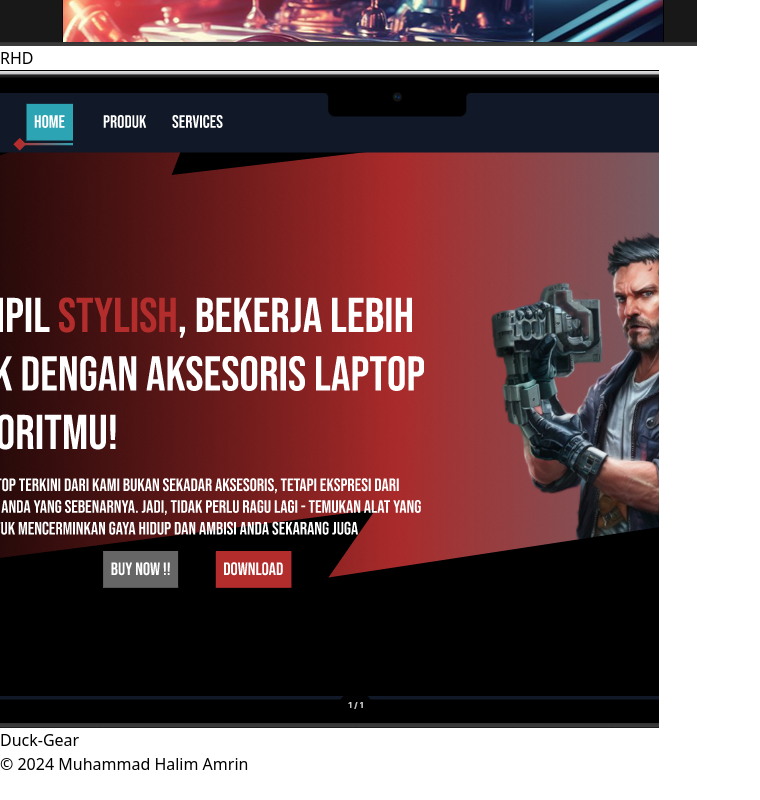
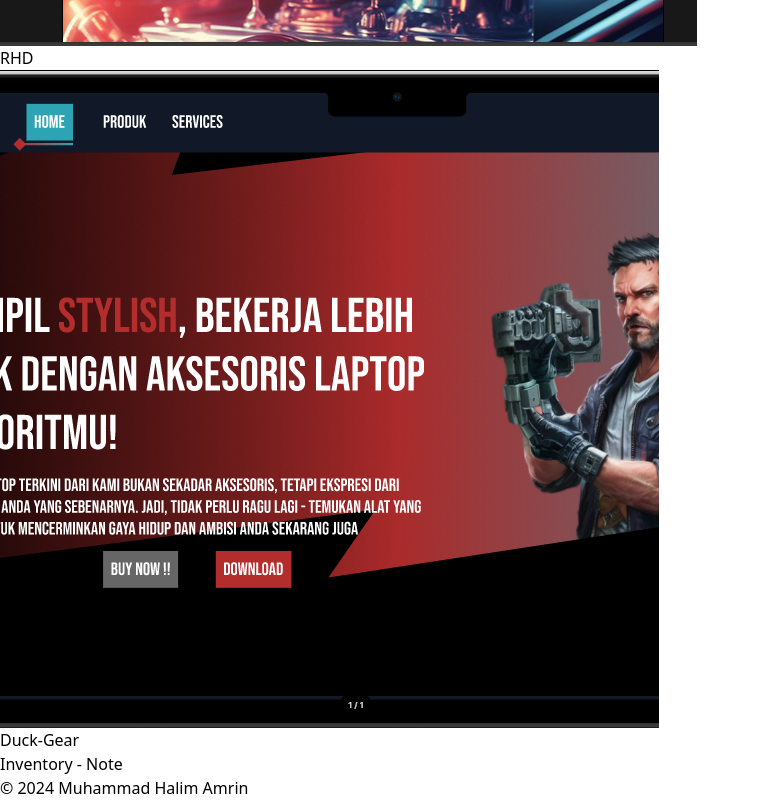
Before and after one commit to halimamrin312/portofolio, a React (Vite) app: page / in a window 1280 px wide. Shown: the part 3446-4246 px from the top of the page, without its empty margins (0-760 px from the left). Before the commit the page ends 4222 px from the top, so only its background shows below. Built offline with nearby package versions, Linux system fonts and the light colour scheme.

Commit message:
Update Project

```diff
--- a/src/component/Project.jsx
+++ b/src/component/Project.jsx
@@ -10,12 +10,13 @@ function Project() {
             <div className='text-center font-bold text-xl' >
                 <p>MY PROJECT</p>
             </div>
-            <div className='flex flex-wrap justify-between gap-10'>
+            <div className='flex flex-wrap justify-around gap-10 '>
 {/* <<<<<<< HEAD */}
                 <CustomLink src={img1} href="https://github.com/halimamrin312/manajementevent">MANAJEMEN EVENT</CustomLink>
                 <CustomLink src={img2} href="https://github.com/halimamrin312/portofolio">WEBSITE PORTOFOLIO</CustomLink>
                 <CustomLink src={img3} href="https://github.com/halimamrin312/RHD---Project">RHD</CustomLink>
                 <CustomLink src={img4} href="https://www.figma.com/proto/DYJmBTw9UhONRjLIFXLDkR/DuckGear?node-id=4-2&t=FghOWKRnyk4IFTCT-1">Duck-Gear</CustomLink>
+                <CustomLink  href="https://github.com/halimamrin312/inventory-note">Inventory - Note</CustomLink>
 {/* ======= */}
                 {/* <CustomLink src="../../public/assets/image1.png" href="https://github.com/halimamrin312/manajementevent">MANAJEMEN EVENT</CustomLink>
                 <CustomLink src="../../public/assets/image2.png" href="https://github.com/halimamrin312/portofolio">WEBSITE PORTOFOLIO</CustomLink>
--- a/src/component/ProjectA.jsx
+++ b/src/component/ProjectA.jsx
@@ -3,10 +3,10 @@
 const CustomLink = ({ href, children,src }) => {
     return (
 
-        <div className="min-w-40 max-w-80 min-h-40 max-h-80  px-2 py-2 text-white bg-slate-700 relative">
-            <div className="h-full w-full text-center flex flex-col-reverse">
+        <div className="min-w-80 max-w-80 min-h-40 max-h-auto  px-2 py-2 text-white bg-slate-700 ">
+            <div className="h-full w-full text-center flex flex-col gap-5">
                 <img src={src} alt="" className='bg-contain' />
-                <div className=" border-x-8 border-yellow-500 right-0 left-0 absolute w-auto transition ease-in-out delay-150 p-2 bg-slate-900 hover:-translate-y-1 hover:scale-110 hover:bg-yellow-500 hover:text-black duration-300" >
+                <div className=" border-x-8 border-yellow-500 right-0 left-0  w-auto transition ease-in-out delay-150 p-2 bg-slate-900 hover:-translate-y-1 hover:scale-110 hover:bg-yellow-500 hover:text-black duration-300" >
                     <a href={href}>{children}</a>
                 </div>
 
```
Also changed, not shown: src/component/Navbar.jsx (line endings or trailing spaces).
